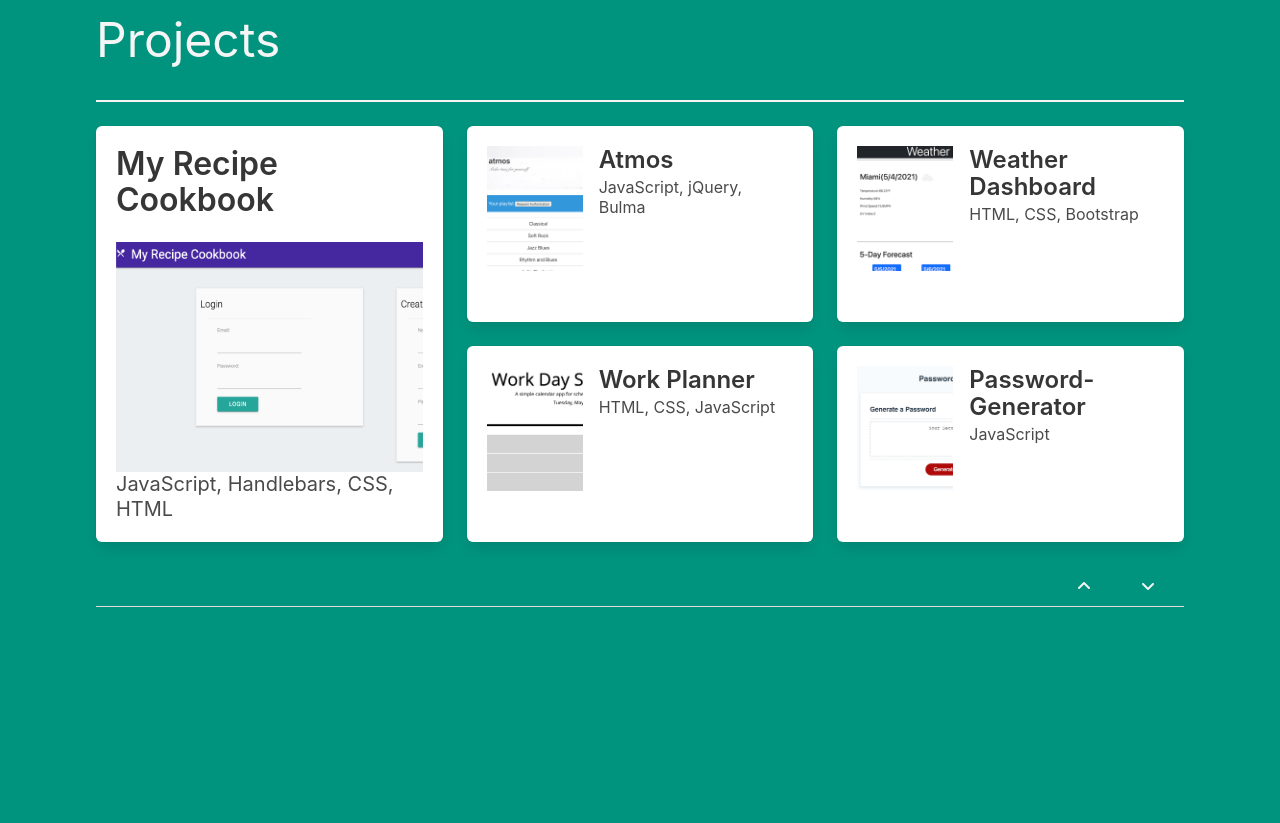
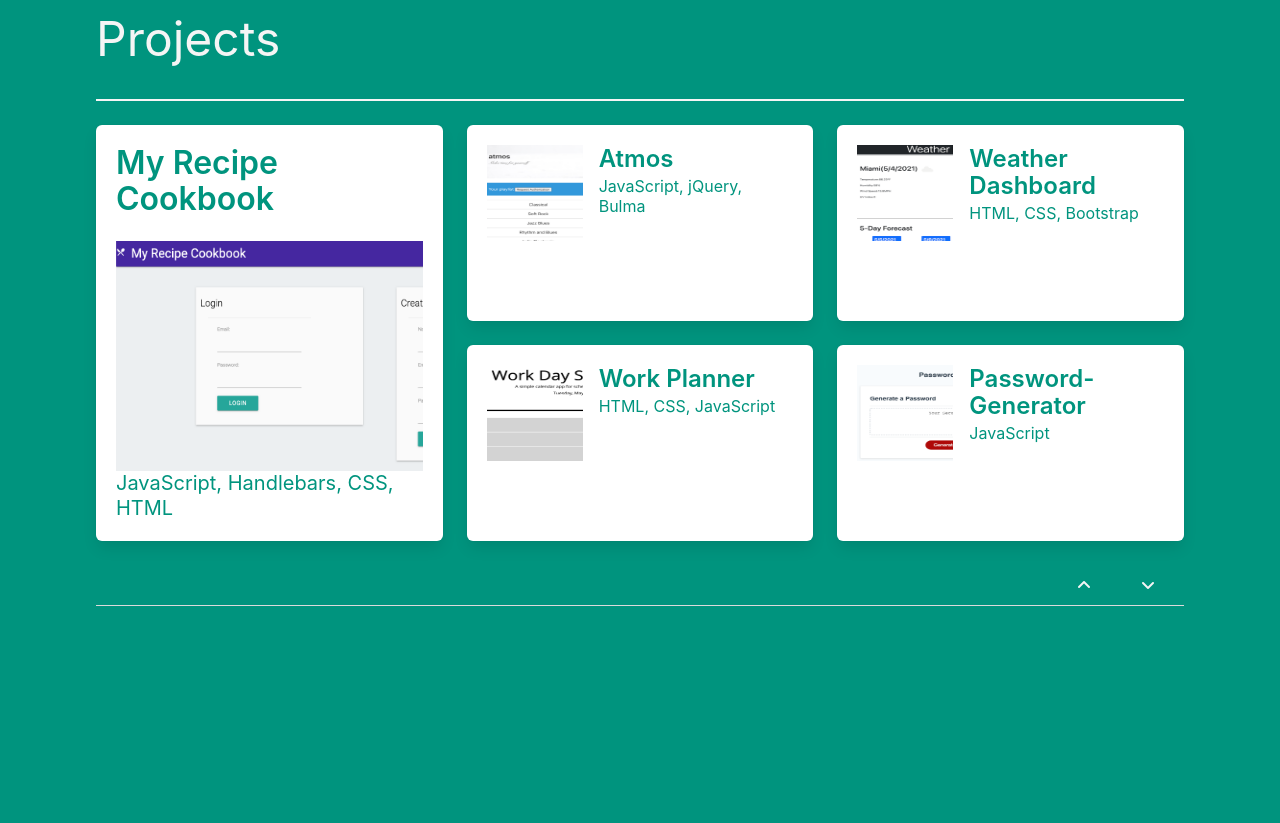
Before and after one commit to JuneXll/My-Portfolio, a website: page index.html in a window 1280 px wide. Shown: the part 2277-3100 px from the top of the page. Drawn offline with nearby package versions, Linux system fonts and the light colour scheme.

Commit message:
Final stylings

```diff
--- a/css/styles.css
+++ b/css/styles.css
@@ -1,3 +1,4 @@
+
 .about-img img {
     border: double 5px #00947e;
     padding: 2px;
@@ -8,8 +9,15 @@
   justify-content: center;
 }
 
-/* .icon-container {
-  display: flex;
-  flex-direction: row;
-  justify-content: center;
+.dark-hr {
+  background-color: #00947e;
+  height: 1px;
+}
+
+.contact-section {
+  background-color: #056676;
+}
+
+/* .tabs ul a{
+  border-bottom-color: #00947e !important;
 } */
--- a/index.html
+++ b/index.html
@@ -36,7 +36,7 @@
             <div id="about-me" class="pt-6">
                 <div id="about-me-header">
                     <h1 class="is-size-1 has-text-primary-dark">About Me</h1>
-                    <hr>
+                    <hr class="dark-hr">
                 </div>
 
                 <div class="about-me-container columns is-desktop is-multiline is-variable is-5 ">
@@ -72,11 +72,11 @@
             <div class="tile is-ancestor">
                 <div class="tile is-parent">
                     <div class="tile is-child box is-clickable">
-                        <p class="title">My Recipe Cookbook</p>
+                        <p class="title has-text-primary-dark">My Recipe Cookbook</p>
                         <figure class="image is-4by3 is-clickable">
                             <img src="images/recipe.png" alt="recipe-cookbook">
                         </figure>
-                        <p class="subtitle">
+                        <p class="subtitle has-text-primary-dark">
                         JavaScript, Handlebars, CSS, HTML
                         </p>
                     </div>
@@ -86,12 +86,12 @@
                         <div class="media">
                             <div class="media-left">
                                 <figure class="image is-96x96 is-clickable">
-                                    <img src="images/atmos.png" alt="atmos">
+                                    <img class="image is-96x96" src="images/atmos.png" alt="atmos">
                                 </figure>
                             </div>
                             <div class="media-content">
-                              <p class="title is-4">Atmos</p>
-                              <p class="subtitle is-6">JavaScript, jQuery, Bulma</p>
+                              <p class="title is-4 has-text-primary-dark">Atmos</p>
+                              <p class="subtitle is-6 has-text-primary-dark">JavaScript, jQuery, Bulma</p>
                             </div>
                         </div>
                     </div>
@@ -99,12 +99,12 @@
                         <div class="media">
                             <div class="media-left">
                                 <figure class="image is-96x96 is-clickable">
-                                    <img src="images/planner.png" alt="work-planner">
+                                    <img class="image is-96x96" src="images/planner.png" alt="work-planner">
                                 </figure>
                             </div>
                             <div class="media-content">
-                              <p class="title is-4">Work Planner</p>
-                              <p class="subtitle is-6">HTML, CSS, JavaScript</p>
+                              <p class="title is-4 has-text-primary-dark">Work Planner</p>
+                              <p class="subtitle is-6 has-text-primary-dark">HTML, CSS, JavaScript</p>
                             </div>
                         </div>
                     </div>
@@ -114,12 +114,12 @@
                         <div class="media">
                             <div class="media-left">
                                 <figure class="image is-96x96 is-clickable">
-                                    <img src="images/weather-dash.png" alt="weather-dash">
+                                    <img class="image is-96x96" src="images/weather-dash.png" alt="weather-dash">
                                 </figure>
                             </div>
                             <div class="media-content">
-                              <p class="title is-4">Weather Dashboard</p>
-                              <p class="subtitle is-6">HTML, CSS, Bootstrap</p>
+                              <p class="title is-4 has-text-primary-dark">Weather Dashboard</p>
+                              <p class="subtitle is-6 has-text-primary-dark">HTML, CSS, Bootstrap</p>
                             </div>
                         </div>
                     </div>
@@ -127,12 +127,12 @@
                         <div class="media">
                             <div class="media-left">
                                 <figure class="image is-96x96 is-clickable">
-                                    <img src="images/password-generator.png" alt="password-generator">
+                                    <img class="image is-96x96" src="images/password-generator.png" alt="password-generator">
                                 </figure>
                             </div>
                             <div class="media-content">
-                              <p class="title is-4">Password-Generator</p>
-                              <p class="subtitle is-6">JavaScript</p>
+                              <p class="title is-4 has-text-primary-dark">Password-Generator</p>
+                              <p class="subtitle is-6 has-text-primary-dark">JavaScript</p>
                             </div>
                         </div>
                     </div>
@@ -153,7 +153,7 @@
         </section>
 
         <!-- Contact Me Section -->
-        <section class="section is-large has-background-warning-dark">
+        <section class="section is-large contact-section">
             <div id="contact-me" class="pt-6">
                 <div class="contact-header">
                     <h1 class="is-size-1 has-text-light">Contact Me</h1>
```
